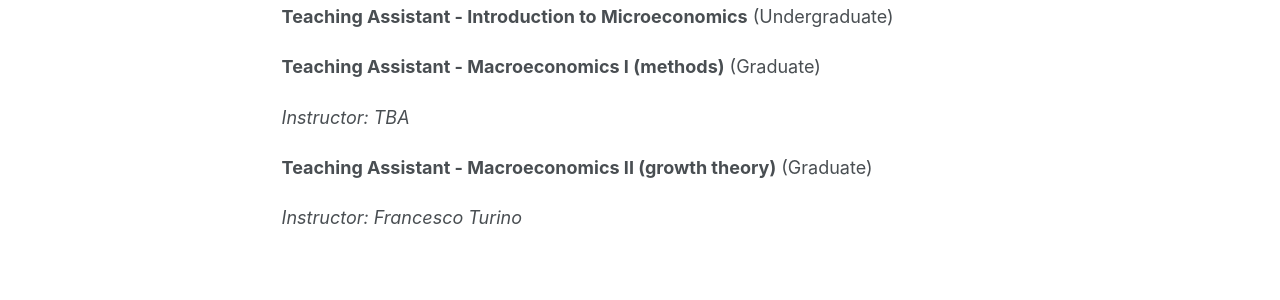
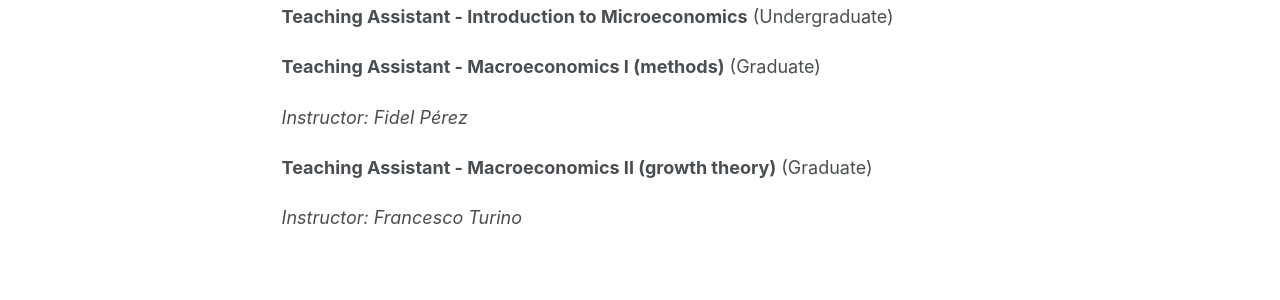
Before and after one commit to alexvifer/alexvifer.github.io, a Jekyll site: the page built from _pages/teaching.html, in a window 1280 px wide and 1168 px high. Shown: the part 532-832 px from the top of the window. Built offline with Jekyll 4.4.1, drawn with Linux system fonts in a browser that asks for light colours; a script that is not in the unit is left out.

Commit message:
Update teaching.html

```diff
--- a/_pages/teaching.html
+++ b/_pages/teaching.html
@@ -12,7 +12,7 @@ author_profile: true
 <p><strong>Teaching Assistant - Introduction to Microeconomics</strong> (Undergraduate)</p>
 
 <p><strong>Teaching Assistant - Macroeconomics I (methods)</strong> (Graduate)</p>
-<p><em>Instructor: TBA</em></p>
+<p><em>Instructor: Fidel Pérez</em></p>
 
 <p><strong>Teaching Assistant - Macroeconomics II (growth theory)</strong> (Graduate)</p>
 <p><em>Instructor: Francesco Turino</em></p>
```
